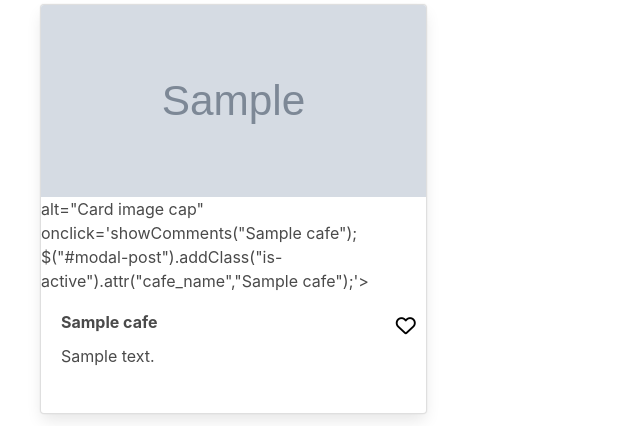
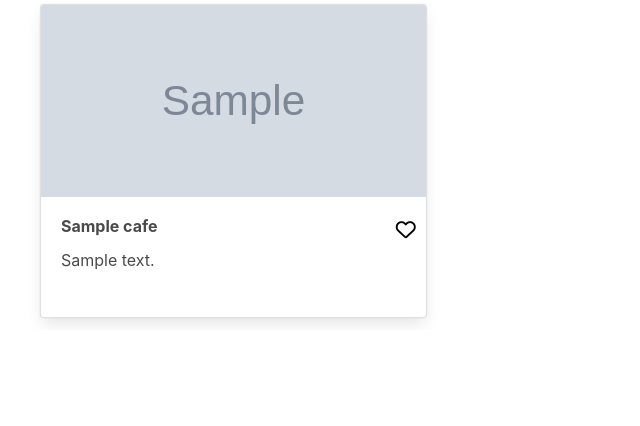
Before and after one commit to soyoonJ/jejucafe, a Flask app: template templates/index.html in a window 1280 px wide. Shown: the part 530-956 px from the top of the page, without its empty margins (0-640 px from the left). After the commit the page ends 854 px from the top, so only its background shows below. Run offline with Flask 2, Linux system fonts and the light colour scheme; the template is opened without the code that fills it: most values are stand-ins (such as "Sample title", 1, 10 or a date in 2020); grey boxes marked "Sample" are stand-in pictures; some libraries are stand-ins or nearby versions; some web fonts are replaced.

Commit message:
비정상 동작하던 주석 부분 수정

```diff
--- a/templates/index.html
+++ b/templates/index.html
@@ -239,7 +239,7 @@
         }
 
         //카페 카드 이미지 클릭 시, 모달에서 작성한 코멘트 보여주기
-        // 하단에서 onclick = showComments('{{cafe.cafe_name}}')을 통해 cafe_name에 들어갈 값 받아온 후 함수 내에서 대입
+        // 하단에서 onclick = showComments('{cafe.cafe_name}}')을 통해 cafe_name에 들어갈 값 받아온 후 함수 내에서 대입
         function showComments(cafe_name) {
             $.ajax({
                 type: "GET",
@@ -427,8 +427,8 @@
             <!-- id값 #modal-post 에 cafe_name 이라는 임의의 속성값을 각 카드에 심어두고,
                 카드를 선택하여 modal 이 열릴 때 해당 속성값으로 cafe_name 을 가져온다. -->
             <div >
-                <img class="card-img-top" src="{{ cafe.cafe_thumbnail_url }}" <!-- 사진 클릭시에만 comment 보여주기 위해 showcomment 함수 넣음 -->
-                     alt="Card image cap" onclick='showComments("{{cafe.cafe_name}}"); $("#modal-post").addClass("is-active").attr("cafe_name","{{cafe.cafe_name}}");'>
+                <!-- 사진 클릭시에만 comment 보여주기 위해 showcomment 함수 넣음 -->
+                <img class="card-img-top" src="{{ cafe.cafe_thumbnail_url }}" alt="Card image cap" onclick='showComments("{{cafe.cafe_name}}"); $("#modal-post").addClass("is-active").attr("cafe_name","{{cafe.cafe_name}}");'>
                 <div class="card-body card-address-align">
                     <div href="#" class="like-button" onclick="like_post('{{ cafe.cafe_name }}') ">
                         {% if cafe.cafe_name in user_info.like %}
```
